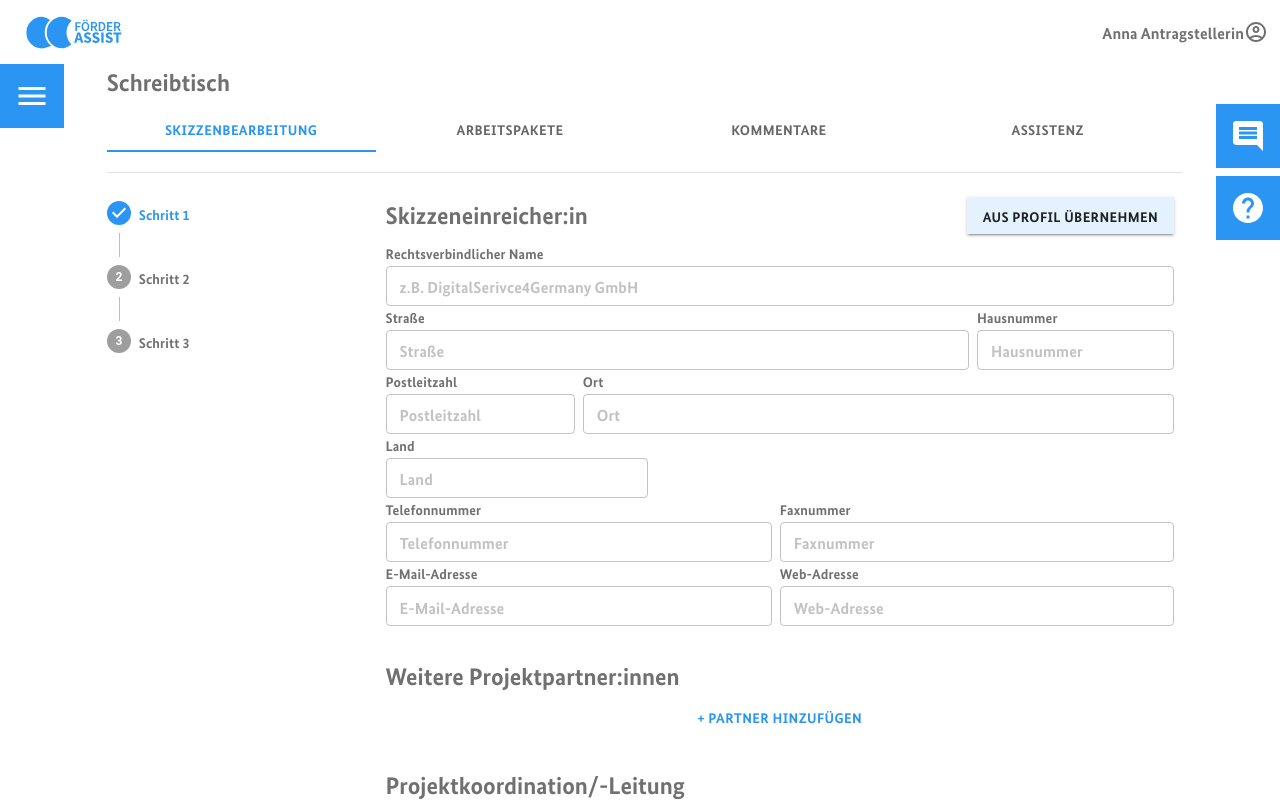
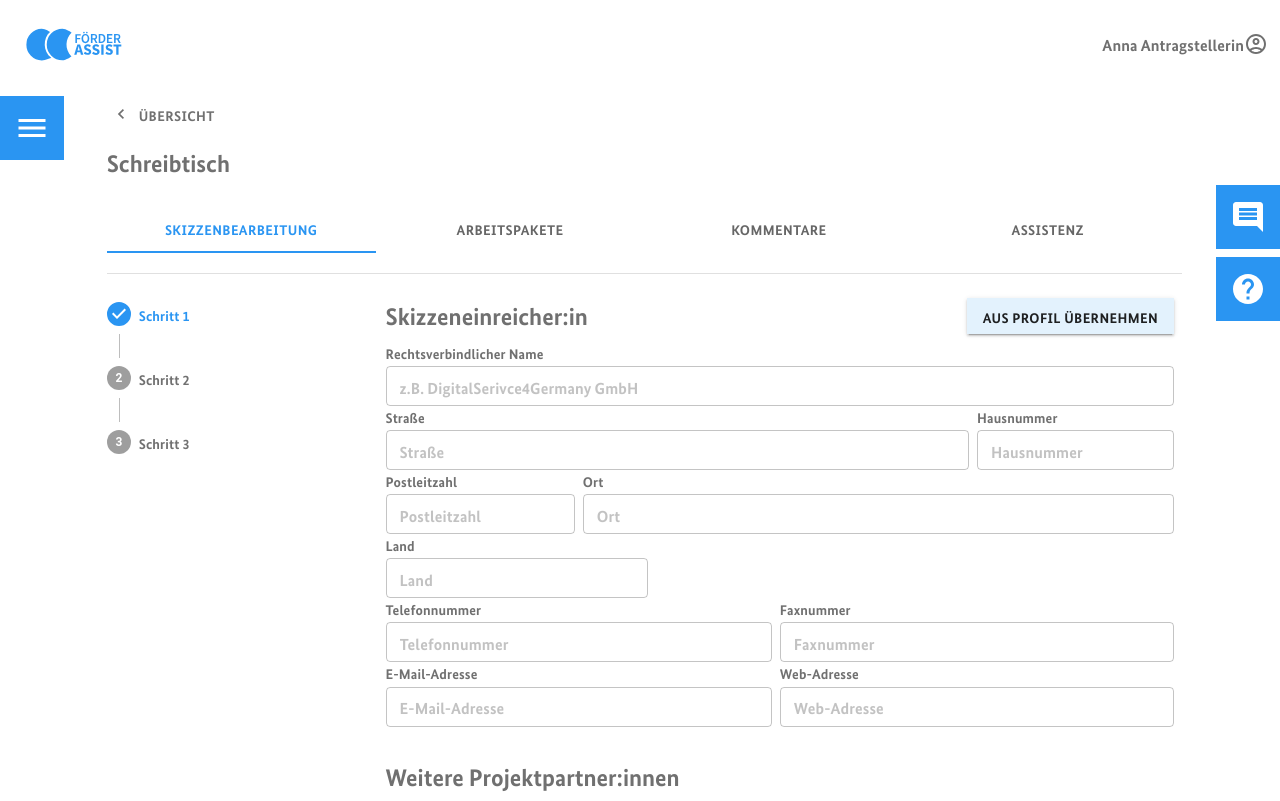
Before and after one commit to Paul-Geppert/t4g_proposal_submission_tool, a React (Create React App) app: page /proposals/create in a window 1280 px wide. Shown: the top 801 px of the page. Built offline with nearby package versions, Linux system fonts and the light colour scheme; a web font is replaced by a local one.

Commit message:
feat(): Sytling header

```diff
--- a/src/App.jsx
+++ b/src/App.jsx
@@ -34,6 +34,7 @@ const App = () => {
             <Header />
             <Grid
               container
+              sx={{ mt: 5 }}
             >
               <Grid item xs={1}><Sidebar /></Grid>
               <Grid item xs={11}>
--- a/src/components/Header/index.jsx
+++ b/src/components/Header/index.jsx
@@ -7,7 +7,7 @@ import React from 'react';
 import AppIcon from '../AppIcon';
 
 const Header = () => (
-  <Box sx={{ flexGrow: 1 }} className="ProposalSideHeader">
+  <Box sx={{ flexGrow: 1, my: 3 }} className="ProposalSideHeader">
     <AppBar
       position="static"
       color="header"
--- a/src/components/ProposalStepper/index.jsx
+++ b/src/components/ProposalStepper/index.jsx
@@ -60,7 +60,7 @@ const ProposalCreationStepper = ({
         value={activeTab}
         onChange={handleTabChange}
         variant="fullWidth"
-        sx={{ mb: 5 }}
+        sx={{ my: 5 }}
       >
         {
           tabs.map((tab) => (
--- a/src/pages/Proposal/Creation/index.jsx
+++ b/src/pages/Proposal/Creation/index.jsx
@@ -1,8 +1,9 @@
-import { Grid } from '@mui/material';
+import { Button, Grid } from '@mui/material';
+import { NavigateBeforeOutlined } from '@mui/icons-material';
 import { get } from 'lodash';
 import { useSnackbar } from 'notistack';
 import React, { useState } from 'react';
-import { useHistory } from 'react-router-dom';
+import { Link, useHistory } from 'react-router-dom';
 
 import { generateEmptyForSteps, validate } from '../model';
 import * as Proposal from '../../../api/proposal';
@@ -10,6 +11,7 @@ import Page from '../../../components/Page';
 import ProposalStepper from '../../../components/ProposalStepper';
 import ProposalSidebar from '../../../components/ProposalSidebar';
 import steps from '../../../components/ProposalStepper/steps';
+import theme from '../../../theme';
 
 const ProposalCreation = () => {
   const { enqueueSnackbar } = useSnackbar();
@@ -26,13 +28,17 @@ const ProposalCreation = () => {
 
   return (
     <div>
-      {/* <Button
+      <Button
         component={Link}
         to="/"
         startIcon={<NavigateBeforeOutlined />}
+        sx={{
+          color: theme.palette.text.primary,
+          mb: 3,
+        }}
       >
-        Back
-      </Button> */}
+        Übersicht
+      </Button>
       <Page
         title="Schreibtisch"
         // description="A proposal is the first step of a public funding process."
```
